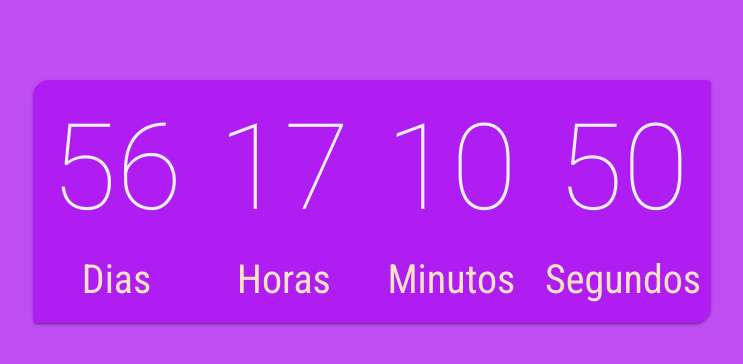
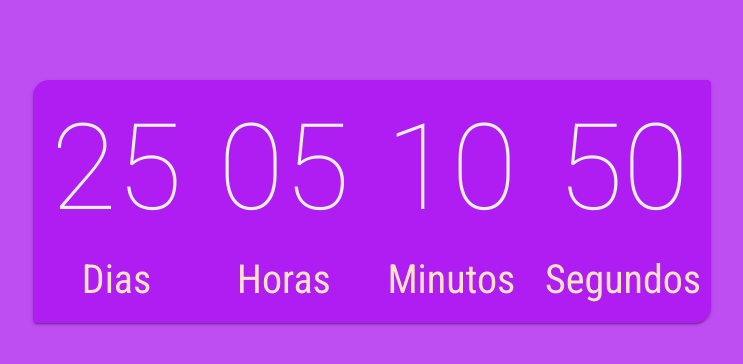
Before and after one commit to MateusOjeda/CountDown_VUE, a Vue app: page / in a window 1280 px wide. Shown: the top 364 px of the page, without its empty margins (268-1011 px from the left). Built offline with nearby package versions, Linux system fonts and the light colour scheme.

Commit message:
New date

```diff
--- a/src/App.vue
+++ b/src/App.vue
@@ -1,8 +1,8 @@
 <template>
   <div id="app">
-      <!-- Math.trunc((new Date(2021, 7, 5, 0, 0)).getTime() / 1000) -->
+      <!-- Math.trunc((new Date(2021, 8, 1, 0, 0)).getTime() / 1000) -->
       <div class="global-card">
-        <Countdown date=1630528500></Countdown>
+        <Countdown date=1627806900></Countdown>
       </div>
       <div class="galery-test">
           <Galery></Galery>
```
